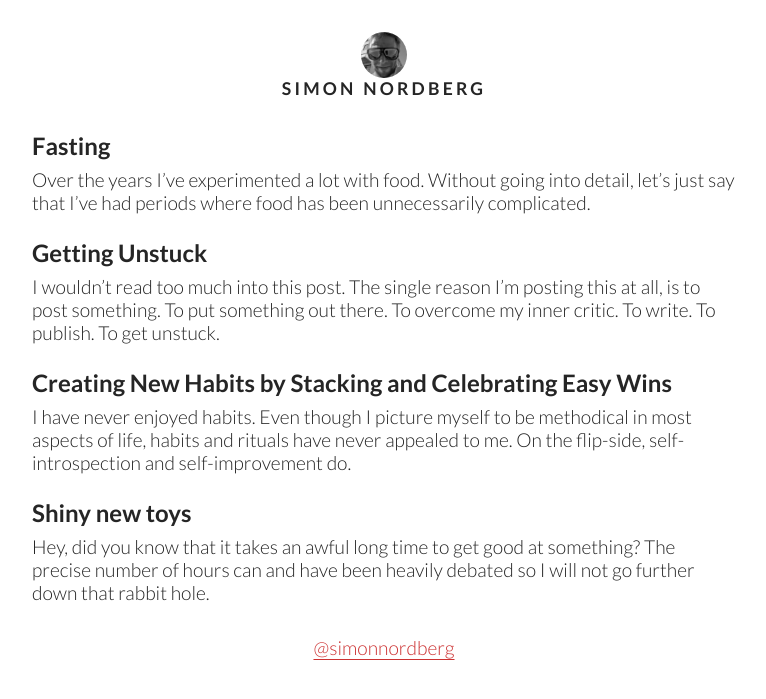
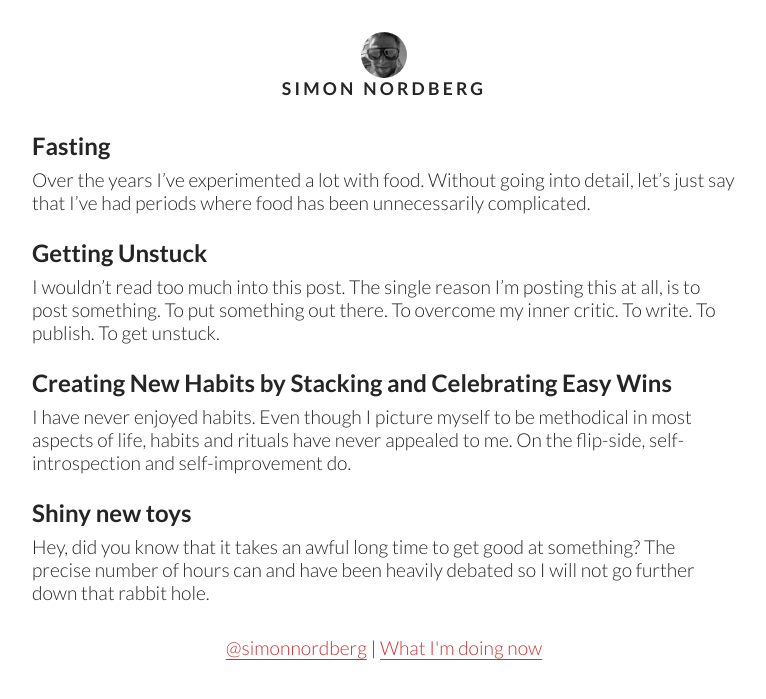
Before and after one commit to simonnordberg/simonnordberg.github.io, a Jekyll site: the page built from index.md, in a window 1280 px wide. Shown: the top 699 px of the page, without its empty margins (256-1022 px from the left). Built offline with Jekyll 4.4.1, drawn with Linux system fonts in a browser that asks for light colours.

Commit message:
Add /now/ link on index page

```diff
--- a/_layouts/default.html
+++ b/_layouts/default.html
@@ -27,7 +27,8 @@
 </main>
 
 <footer>
-  <a href="https://twitter.com/simonnordberg">@simonnordberg</a>
+  <a href="https://twitter.com/simonnordberg">@simonnordberg</a> |
+  <a href="/now/">What I'm doing now</a>
 </footer>
 </body>
 </html>
```
